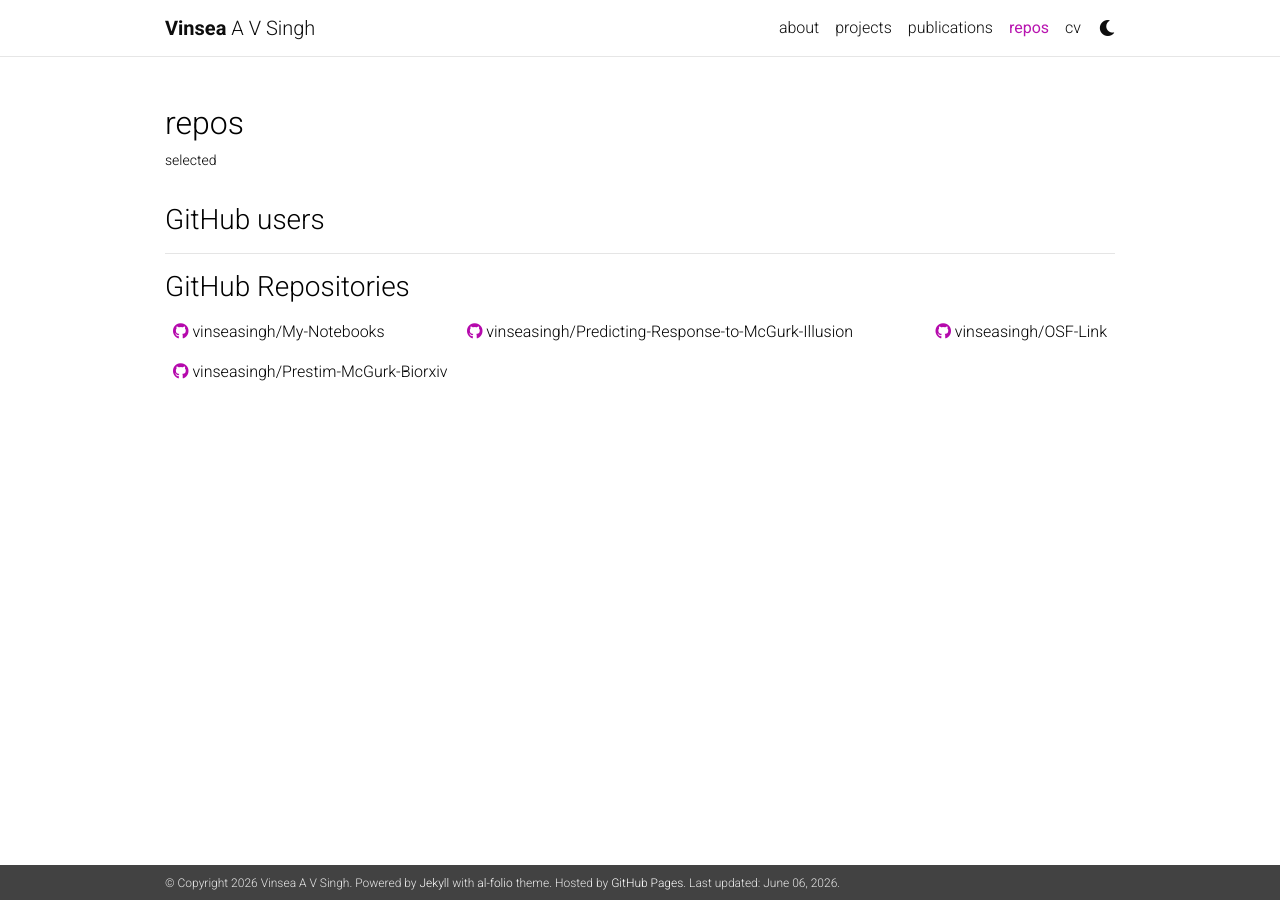
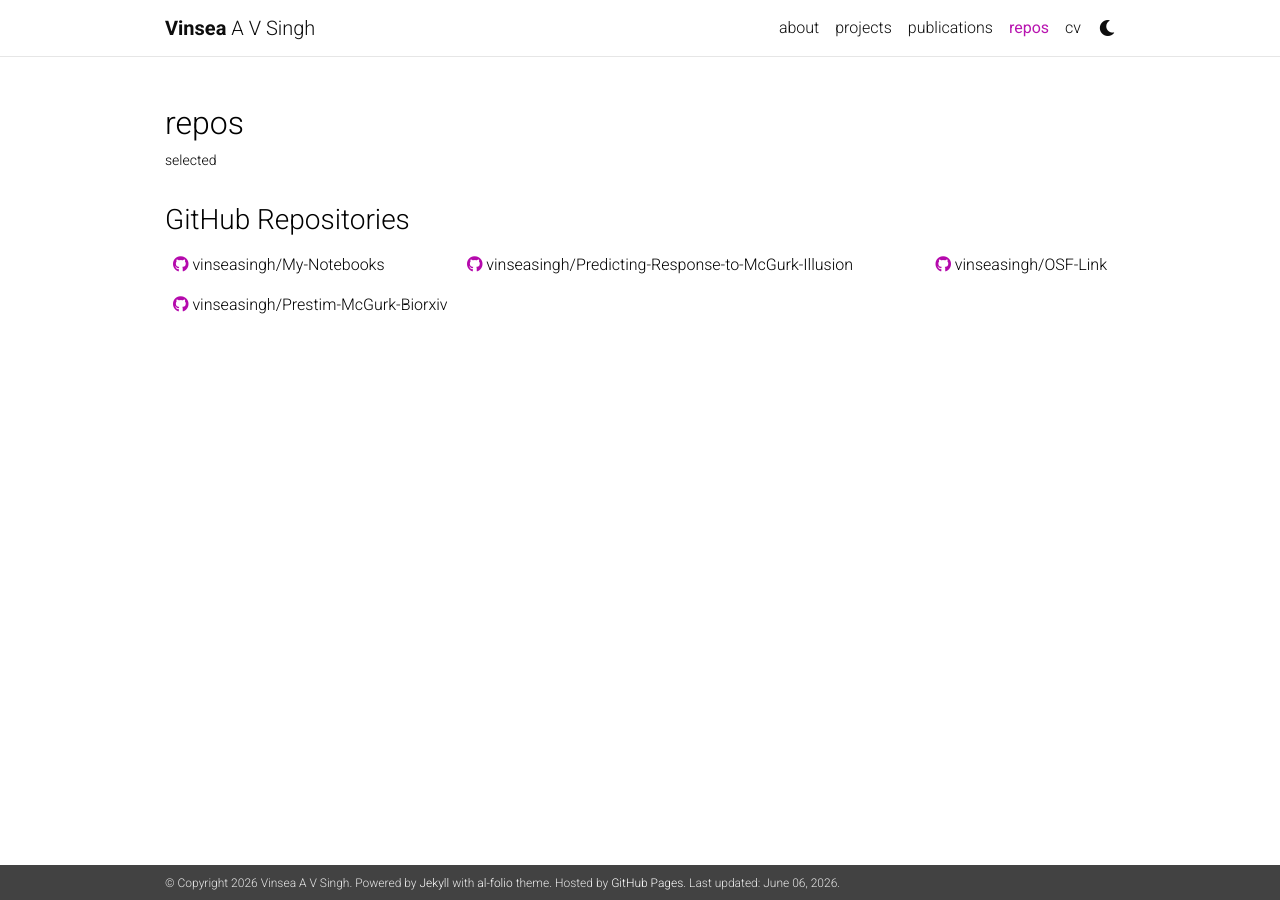
Before and after one commit to VinseaSingh/vinseasingh.github.io, a Jekyll site: the page built from _pages/repositories.md, in a window 1280 px wide. Built offline with Jekyll 4.4.1, drawn with Linux system fonts in a browser that asks for light colours; comment, search, counter and statistics services are not loaded; a style sheet for code colours, icons or effects is not loaded.

Commit message:
Remove GitHub users section from repositories page

```diff
--- a/_pages/repositories.md
+++ b/_pages/repositories.md
@@ -5,18 +5,6 @@ title: repos
 description: selected
 nav: true
 nav_order: 3
----
-
-### GitHub users
-
-{% if site.data.repositories.github_users %}
-<div class="repositories d-flex flex-wrap flex-md-row flex-column justify-content-between align-items-center">
-  {% for user in site.data.repositories.github_users %}
-    {% include repository/repo_user.html username=user %}
-  {% endfor %}
-</div>
-{% endif %}
-
 ---
 
 ### GitHub Repositories
```
